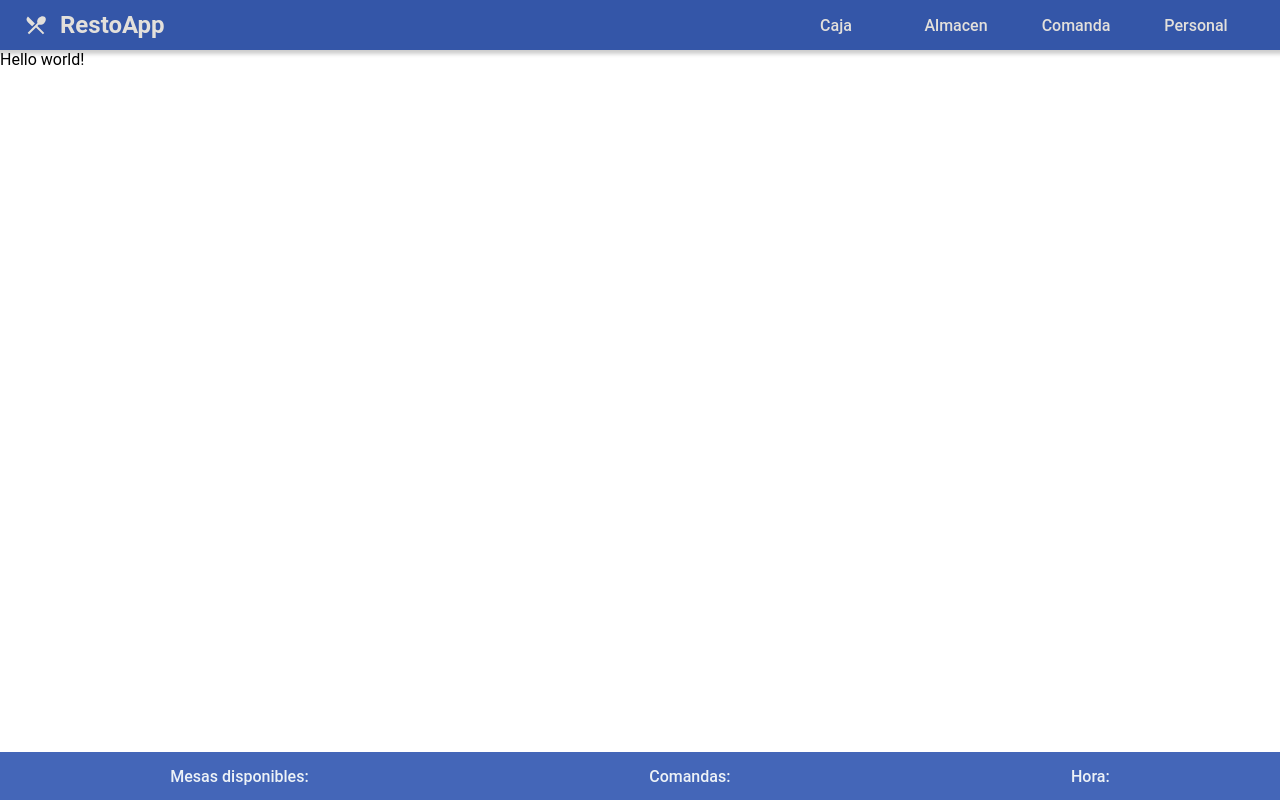
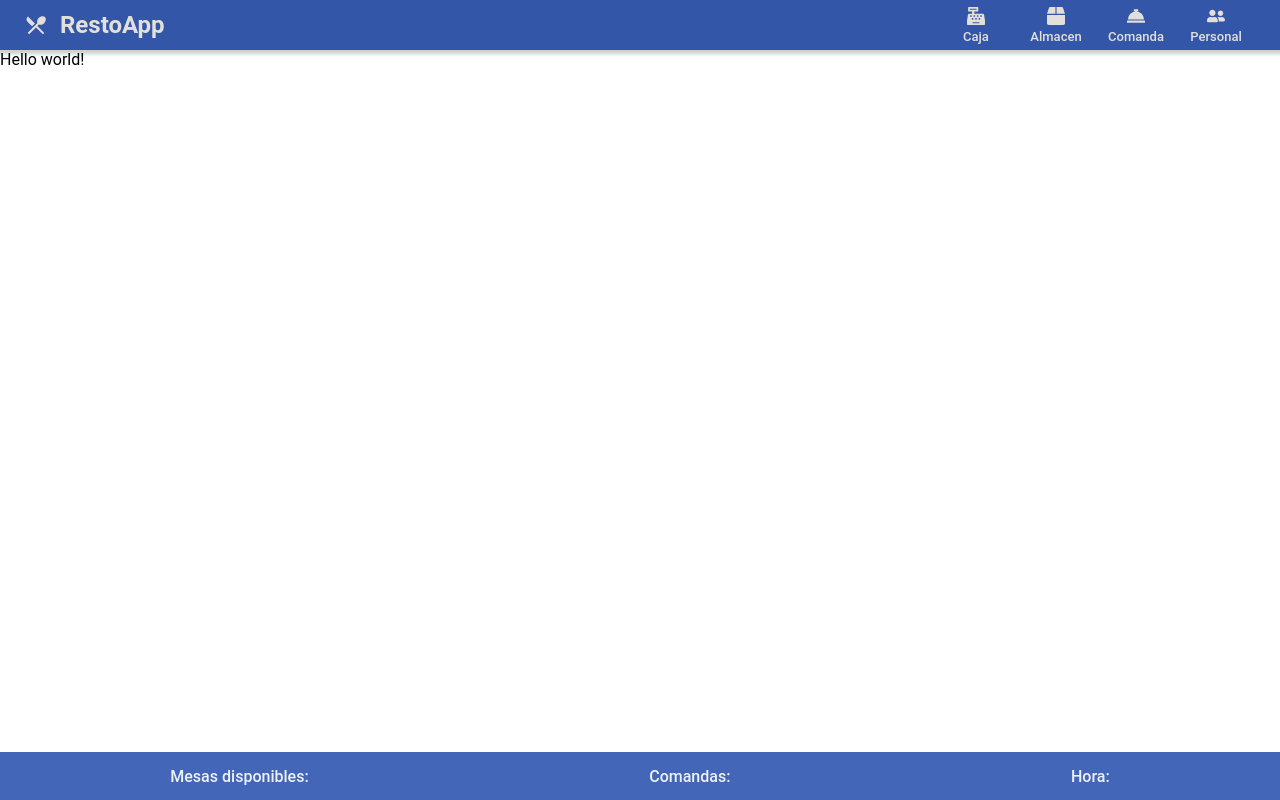
Before and after one commit to martinalbrnz/resto-front, a Next.js app: page / in a window 1280 px wide. Built offline with nearby package versions, Linux system fonts and the light colour scheme.

Commit message:
Update header to include icons

```diff
--- a/components/Layout/Header/header.module.scss
+++ b/components/Layout/Header/header.module.scss
@@ -26,13 +26,13 @@
     }
   }
 
-  .navbar {
+  ul {
     display: flex;
     margin: 0;
     list-style: none;
 
-    .opc {
-      width: 120px;
+    li {
+      width: 80px;
       transition: 0.2s;
 
       &:hover {
@@ -49,11 +49,19 @@
         flex-direction: column;
         align-items: center;
         justify-content: center;
+        gap: 4px;
         width: 100%;
         height: 100%;
         text-decoration: none;
         font-weight: 500;
         color: var(--text-primary);
+
+        .itemIcon {
+          font-size: large;
+        }
+        span {
+          font-size: small;
+        }
       }
     }
   }
--- a/components/Layout/Header/index.tsx
+++ b/components/Layout/Header/index.tsx
@@ -1,4 +1,10 @@
 import Link from "next/link";
+import {
+  FaBox,
+  FaCashRegister,
+  FaConciergeBell,
+  FaUserFriends,
+} from "react-icons/fa";
 import { MdRestaurantMenu } from "react-icons/md";
 import { Routes } from "../../../constants/routes";
 import styles from "./header.module.scss";
@@ -10,24 +16,28 @@ const Header = () => {
         <MdRestaurantMenu className={styles.icon} />
         <h1 className={styles.title}>RestoApp</h1>
       </a>
-      <ul className={styles.navbar}>
-        <li className={styles.opc}>
+      <ul>
+        <li>
           <Link href={Routes.Caja} className={styles.link}>
+            <FaCashRegister className={styles.itemIcon} />
             <span>Caja</span>
           </Link>
         </li>
-        <li className={styles.opc}>
+        <li>
           <Link href={Routes.Almacen} className={styles.link}>
+            <FaBox className={styles.itemIcon} />
             <span>Almacen</span>
           </Link>
         </li>
-        <li className={styles.opc}>
+        <li>
           <Link href={Routes.Comanda} className={styles.link}>
+            <FaConciergeBell className={styles.itemIcon} />
             <span>Comanda</span>
           </Link>
         </li>
-        <li className={styles.opc}>
+        <li>
           <Link href={Routes.Personal} className={styles.link}>
+            <FaUserFriends className={styles.itemIcon} />
             <span>Personal</span>
           </Link>
         </li>
```
